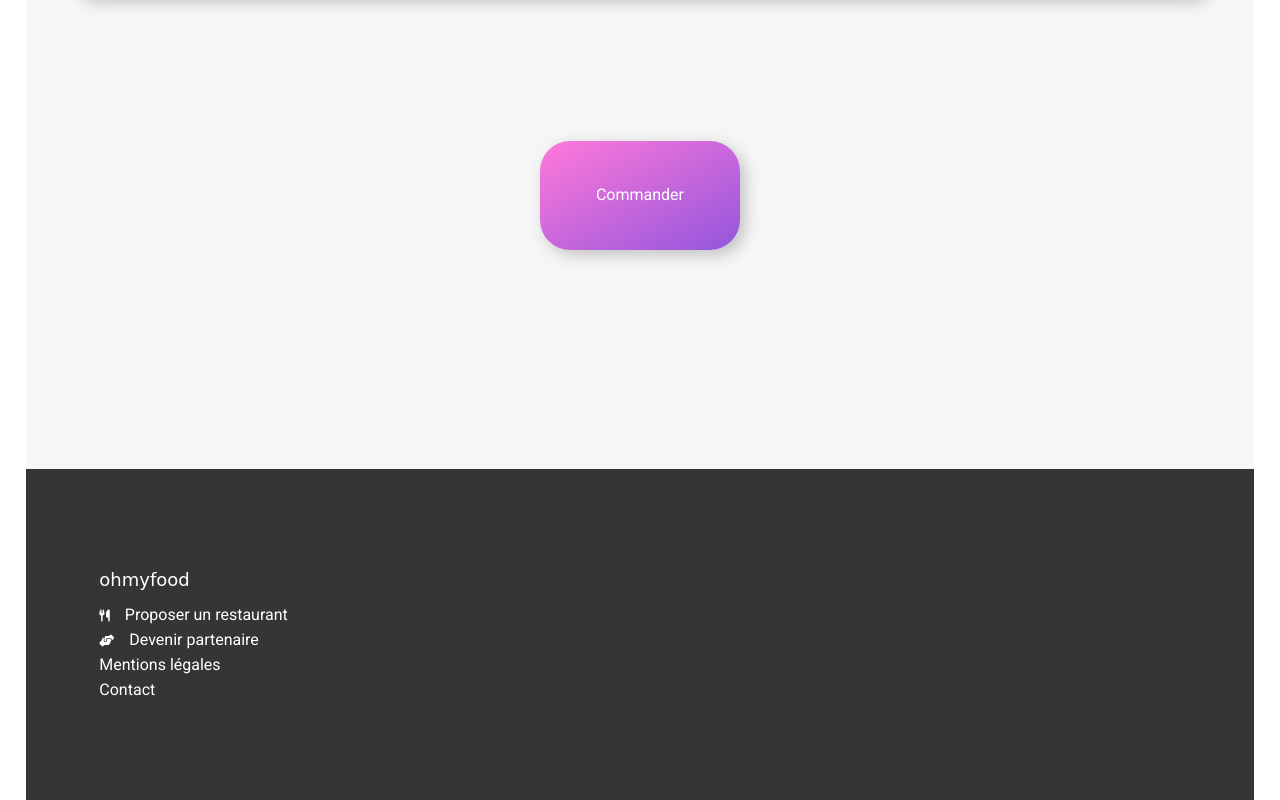
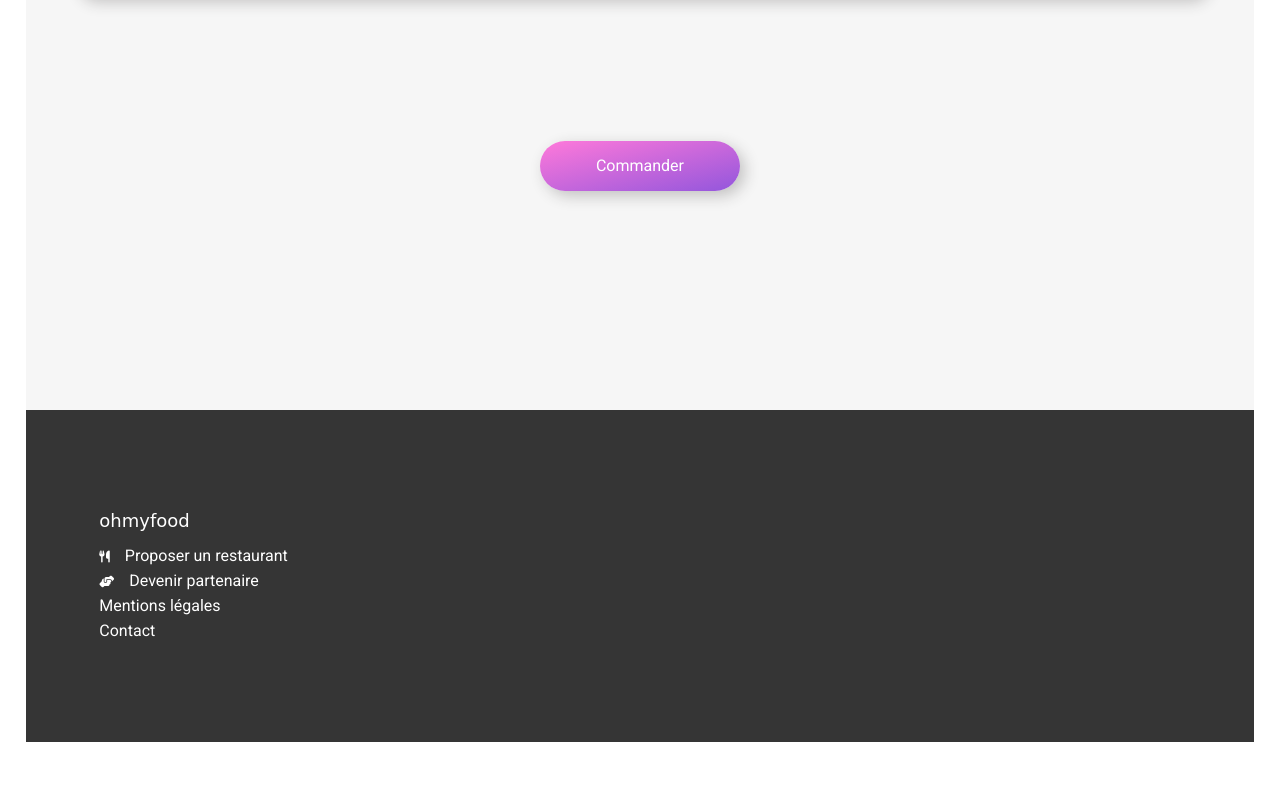
Before and after one commit to LixECode/OhMyFood, a website: page aLaFrancaise.html in a window 1280 px wide. Shown: the part 1691-2491 px from the top of the page. After the commit the page ends 2433 px from the top, so only its background shows below. Drawn offline with Linux system fonts and the light colour scheme; a web font is replaced by a local one.

Commit message:
button ok

```diff
--- a/sass/components/button.scss
+++ b/sass/components/button.scss
@@ -1,12 +1,12 @@
 button {
     width: 200px;
+    height: 50px;
     background-color: $purple;
     border-radius: 30px;
     -webkit-border-radius: 30px;
     -moz-border-radius: 30px;
     -ms-border-radius: 30px;
     -o-border-radius: 30px;
-    padding: 4% 0 4% 0;
     border-style: none;
     background: linear-gradient(to top left, $purple, $pink);
     color: white;
```
Also changed, not shown: css/style.css, 1 other file.
